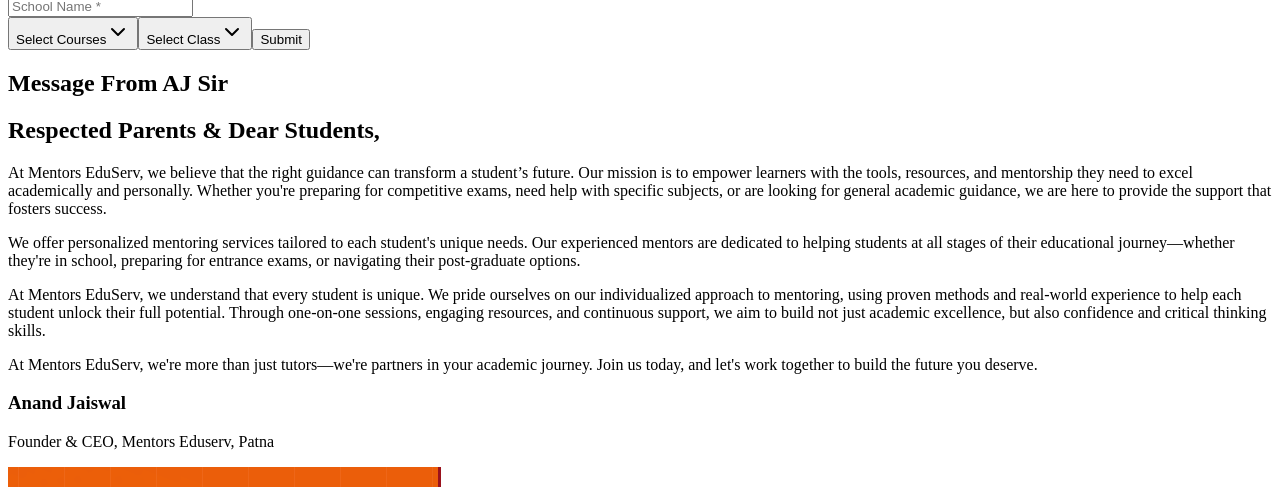
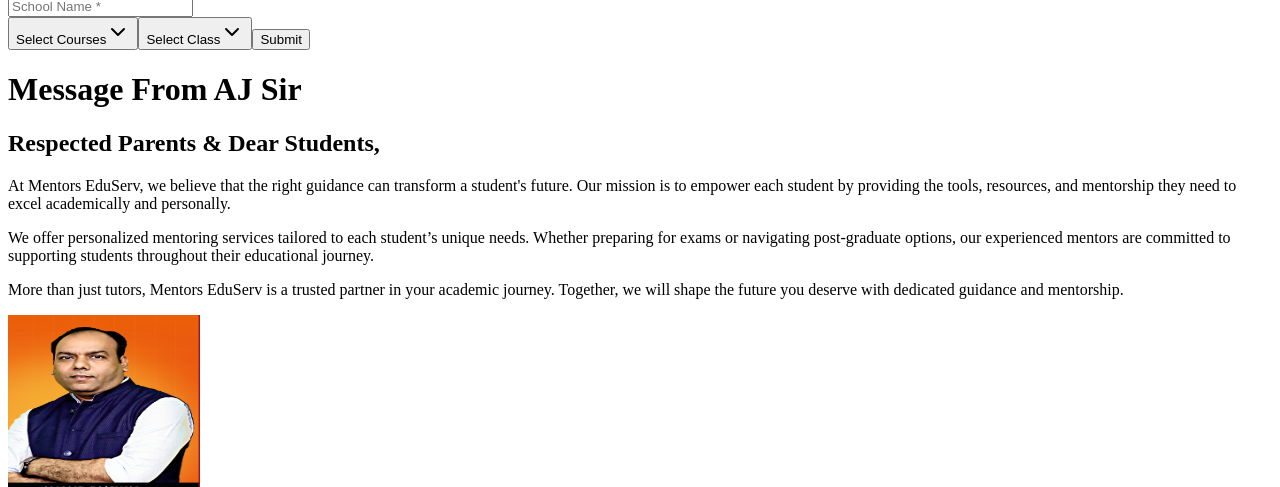
Before and after one commit to sahilraj841/mentors_edu, a Next.js app in the folder mentors3/: page /Home in a window 1280 px wide. Shown: the part 2313-2800 px from the top of the page. Built offline with nearby package versions, Linux system fonts and the light colour scheme.

Commit message:
frontend chnges

```diff
--- a/mentors3/src/components/BannerSlider.jsx
+++ b/mentors3/src/components/BannerSlider.jsx
@@ -6,7 +6,7 @@
 
 const BannerSlider = () => {
     const images = [
-        "/photos/2.png",
+        "/photos/headbanner1.jpeg",
     ];
 
     return (
@@ -29,7 +29,7 @@
                             <img
                                 src={src}
                                 alt={`Banner ${index + 1}`}
-                                className="w-full h-full object-cover rounded-2xl" // Changed to `object-cover` for better fit
+                                className="w-full h-full object-cover rounded-2xl"
                             />
                         </SwiperSlide>
                     ))}
--- a/mentors3/src/components/Footer.jsx
+++ b/mentors3/src/components/Footer.jsx
@@ -72,7 +72,7 @@
 
 export default function Footer() {
   return (
-    <footer className="bg-[#4b2e2e] text-gray-100 pt-8 pb-4">
+    <footer className="bg-[#4b2e2ee7] text-gray-100 pt-8 pb-4">
       <div className="max-w-7xl mx-auto px-4 sm:px-6 lg:px-8 text-center">
         {/* Main Footer Sections */}
         <div className="grid grid-cols-1 md:grid-cols-2 lg:grid-cols-4 gap-6 mb-8">
--- /dev/null
+++ b/mentors3/src/components/messageAJ.jsx
@@ -0,0 +1,62 @@
+import { Card, CardContent } from "@/components/ui/Card";
+
+export default function MessageCard() {
+  const imageUrl = '/photos/Aj.png'; // Path relative to the public folder
+
+  return (
+    <div className="min-h-screen flex items-center justify-center p-4 bg-gradient-to-r from-yellow-500 to-white">
+      {/* Card with full screen width */}
+      <Card className="w-full max-w-full bg-white shadow-xl rounded-lg overflow-hidden">
+
+        {/* Message Background with Hover Effect */}
+        <div className="bg-gradient-to-r from-red-500 to-red-500 p-6 text-center transform hover:scale-105 transition-all duration-500 ease-in-out">
+          <h1 className="text-3xl font-extrabold text-white">Message From AJ Sir</h1>
+        </div>
+
+        {/* Card Content with Light Star-like Gradient */}
+        <CardContent className="p-6 md:p-8 bg-gradient-to-r from-yellow-200 via-pink-200 to-indigo-200 rounded-lg shadow-inner">
+          <div className="grid md:grid-cols-[1fr,auto] gap-8 items-start">
+            <div className="space-y-6 text-gray-900">
+              <h2 className="text-2xl font-semibold text-gray-800">Respected Parents & Dear Students,</h2>
+              <div className="space-y-4 text-gray-700 leading-relaxed text-lg">
+                <p>
+                  At Mentors EduServ, we believe that the right guidance can transform a student's future. Our mission is to empower each student by providing the tools, resources, and mentorship they need to excel academically and personally.
+                </p>
+
+                <p>
+                  We offer personalized mentoring services tailored to each student’s unique needs. Whether preparing for exams or navigating post-graduate options, our experienced mentors are committed to supporting students throughout their educational journey.
+                </p>
+
+                <p>
+                  More than just tutors, Mentors EduServ is a trusted partner in your academic journey. Together, we will shape the future you deserve with dedicated guidance and mentorship.
+                </p>
+              </div>
+            </div>
+
+            {/* Circular Frame with Hover Effect for Image */}
+            <div className="relative mx-auto md:mx-0">
+              <div className="w-48 h-48 rounded-full bg-gradient-to-br from-yellow-400 to-white p-1 shadow-2xl transform hover:scale-110 transition-all duration-500 ease-in-out">
+                <div className="w-full h-full rounded-full overflow-hidden relative bg-white transform hover:rotate-6 transition-all duration-500 ease-in-out">
+                  {/* Image with circular frame */}
+                  <img
+                    src={imageUrl}
+                    alt="Profile picture"
+                    width={192}
+                    height={192}
+                    className="object-cover w-full h-full"
+                  />
+                </div>
+              </div>
+            </div>
+          </div>
+
+          {/* Sir's Description */}
+          <div className="pt-6 mt-8 text-center text-gray-600">
+            <p className="font-semibold text-xl text-gray-800">Anand Jaiswal</p>
+            <p className="font-medium text-lg text-gray-600">Founder & CEO, Mentors EduServ, Patna</p>
+          </div>
+        </CardContent>
+      </Card>
+    </div>
+  );
+}
--- a/mentors3/src/pages/Home.jsx
+++ b/mentors3/src/pages/Home.jsx
@@ -30,6 +30,7 @@
 import BannerSlider from "@/components/BannerSlider";
 import WhyMentors from "@/components/whymentors";
 import MyCourses from "@/components/courses";
+import MessageCard from "@/components/messageAJ";
 
 const bannerPhotos = [
   { id: 1, src: "/photos/mentors1.jpeg", alt: "Banner 1" },
@@ -391,61 +392,7 @@
     </div>
 
       {/* Message Section */}
-      <section className="py-16 px-4 md:px-8 max-w-7xl mx-auto">
-        <motion.h1
-          initial={{ opacity: 0, y: 20 }}
-          whileInView={{ opacity: 1, y: 0 }}
-          transition={{ duration: 0.5 }}
-          className="text-4xl font-bold text-red-600 text-center mb-12"
-        >
-          Message From AJ Sir
-        </motion.h1>
-
-        <div className="flex flex-col lg:flex-row items-center gap-8">
-          <motion.div
-            initial={{ opacity: 0, x: -50 }}
-            whileInView={{ opacity: 1, x: 0 }}
-            transition={{ duration: 0.5, delay: 0.2 }}
-            className="flex-1 space-y-6"
-          >
-            <h2 className="text-2xl font-semibold">Respected Parents & Dear Students,</h2>
-            <p className="text-gray-600">
-            At Mentors EduServ, we believe that the right guidance can transform a student’s future. Our mission is to empower learners with the tools, resources, and mentorship they need to excel academically and personally. Whether you're preparing for competitive exams, need help with specific subjects, or are looking for general academic guidance, we are here to provide the support that fosters success.
-            </p>
-            <p className="text-gray-600">
-            We offer personalized mentoring services tailored to each student's unique needs. Our experienced mentors are dedicated to helping students at all stages of their educational journey—whether they're in school, preparing for entrance exams, or navigating their post-graduate options.
-            </p>
-            <p className="text-gray-600">
-            At Mentors EduServ, we understand that every student is unique. We pride ourselves on our individualized approach to mentoring, using proven methods and real-world experience to help each student unlock their full potential. Through one-on-one sessions, engaging resources, and continuous support, we aim to build not just academic excellence, but also confidence and critical thinking skills.
-            </p>
-            <p className="text-gray-600">
-            At Mentors EduServ, we're more than just tutors—we're partners in your academic journey. Join us today, and let's work together to build the future you deserve.
-            </p>
-            <div className="pt-4">
-              <h3 className="text-xl font-semibold">Anand Jaiswal</h3>
-              <p className="text-gray-600">Founder & CEO, Mentors Eduserv, Patna</p>
-            </div>
-          </motion.div>
-
-          <motion.div
-            initial={{ opacity: 0, scale: 0.8 }}
-            whileInView={{ opacity: 1, scale: 1 }}
-            transition={{ duration: 0.5, delay: 0.4 }}
-            className="lg:w-1/3 flex justify-center items-center"
-          >
-            <div className="relative w-60 h-60 lg:w-72 lg:h-72 mx-auto flex justify-center items-center overflow-hidden rounded-full border-4 border-red-600">
-              <img
-                src="/photos/Aj.png"
-                alt="AJ Sir"
-                className="w-full h-full object-cover"
-                style={{ objectPosition: "top center" }}
-              />
-            </div>
-          </motion.div>
-
-
-        </div>
-      </section>
+      <MessageCard/>
 
       {/* Features Section */}
       <WhyMentors/>
```
Also changed, not shown: mentors3/src/components/courses.jsx (+13 -13 lines).
